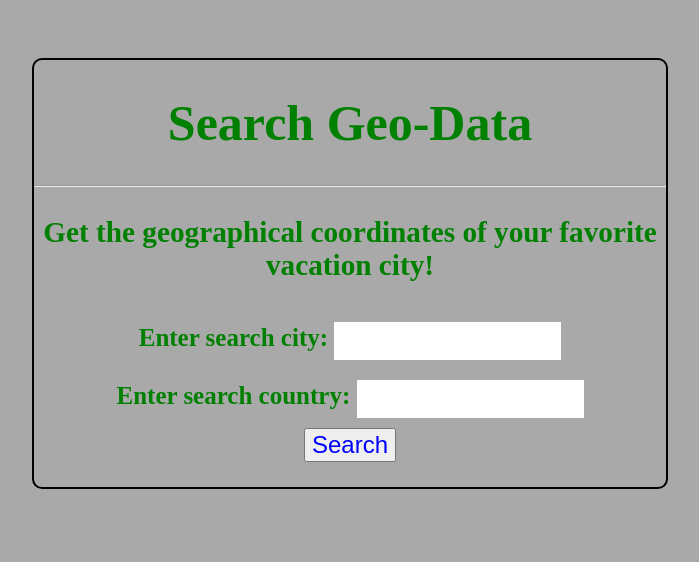
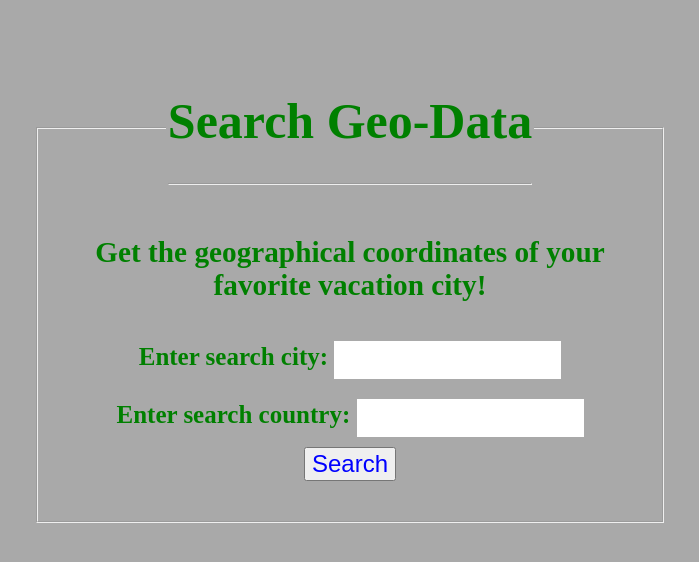
Before and after one commit to kennie-larkson/geosearch, a plain HTML site: page index.html in a window 1280 px wide. Shown: the whole page, without its empty margins (290-989 px from the left). Drawn offline with Linux system fonts and the light colour scheme.

Commit message:
added styling

```diff
--- a/index.html
+++ b/index.html
@@ -7,7 +7,7 @@
     <title>Geolocation App</title>
     <style>
         body{ background-color: darkgrey; text-align: center; justify-content: center; display: flex; font-size: 25px; }
-        #container{ border: 2px solid black; border-radius: 10px; width: 50%; text-align: center; margin: 50px;}
+        #container{  border-radius: 10px; width: 50%; text-align: center; margin: 50px;}
         strong{ color:green;}
         /* h1{text-align: center; display: flex;}
         #border{ border-radius: 20px; width: 80%; text-align: center; background: black;  } */
@@ -26,10 +26,13 @@
 
         <div id="container">
 
+    <fieldset>
+
+        <legend>
+
                 <h1><div id="border">Search Geo-Data</div></h1>
 
-            <hr>
-
+                    <hr></legend>
                     <p><h3>Get the geographical coordinates of your favorite vacation city! </h3></p>
 
 
@@ -40,6 +43,10 @@
 
 
                 <p id="info"></p>
+    </fieldset>
+
+
+
     </div>
 
 
```
Lines whose indentation alone changed are shown as unchanged.
